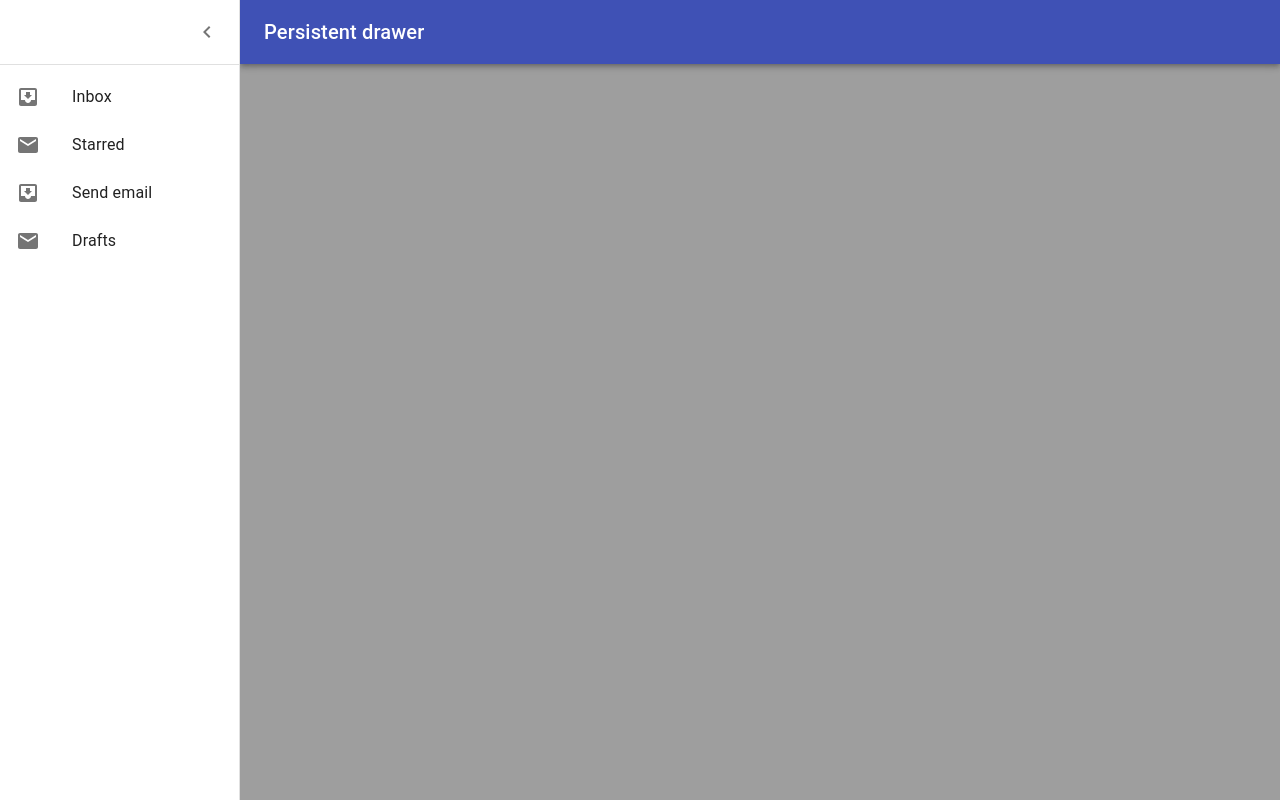
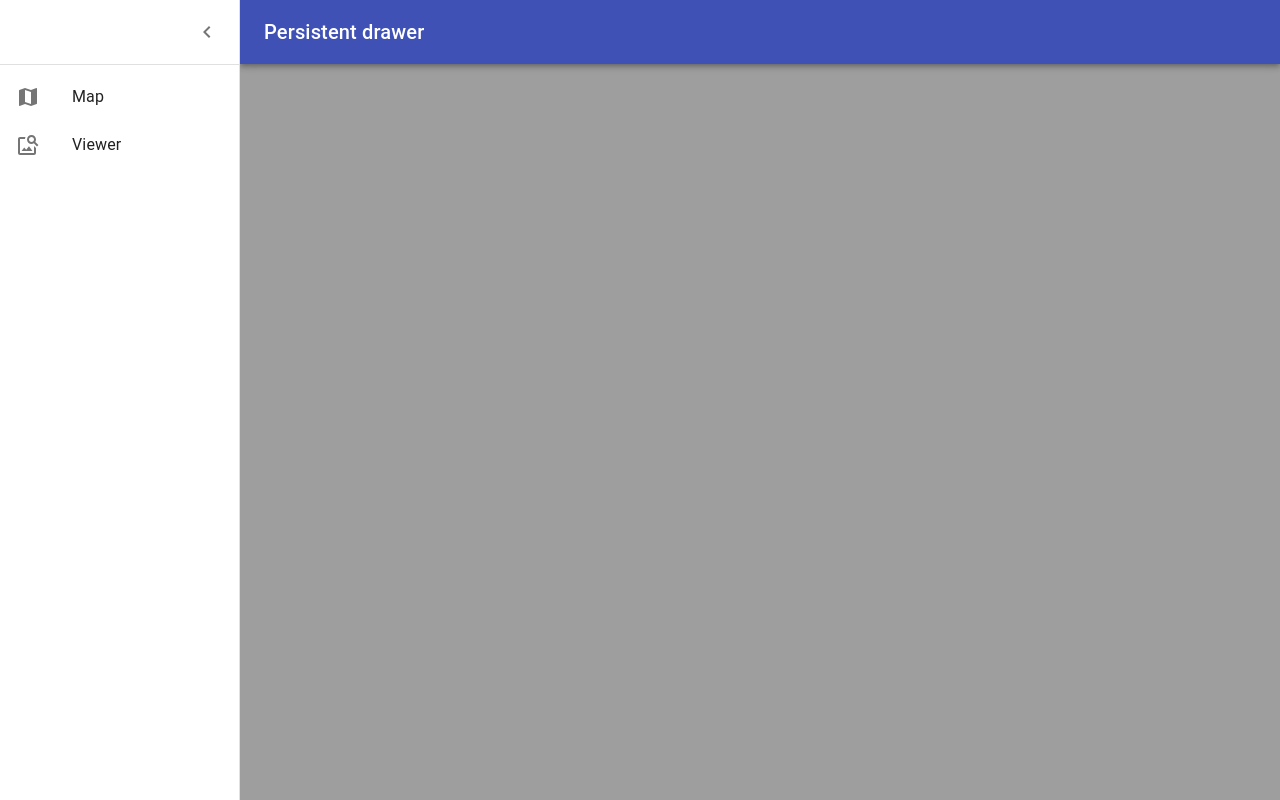
Before and after one commit to quicklikerabbit/react-openlayers-potree, a React (Create React App) app: page / in a window 1280 px wide. Both pictures are taken after a click on the button "open drawer". Built offline with nearby package versions, Linux system fonts and the light colour scheme.

Commit message:
change links in menu

```diff
--- a/src/Components/AppMenu/AppMenu.tsx
+++ b/src/Components/AppMenu/AppMenu.tsx
@@ -15,8 +15,8 @@ import ChevronRightIcon from '@material-ui/icons/ChevronRight';
 import ListItem from '@material-ui/core/ListItem';
 import ListItemIcon from '@material-ui/core/ListItemIcon';
 import ListItemText from '@material-ui/core/ListItemText';
-import InboxIcon from '@material-ui/icons/MoveToInbox';
-import MailIcon from '@material-ui/icons/Mail';
+import MapIcon from '@material-ui/icons/Map';
+import ImageSearchIcon from '@material-ui/icons/ImageSearch';
 
 const drawerWidth = 240;
 
@@ -131,12 +131,14 @@ export default function AppMenu() {
         </div>
         <Divider />
         <List>
-          {['Inbox', 'Starred', 'Send email', 'Drafts'].map((text, index) => (
-            <ListItem button key={text}>
-              <ListItemIcon>{index % 2 === 0 ? <InboxIcon /> : <MailIcon />}</ListItemIcon>
-              <ListItemText primary={text} />
-            </ListItem>
-          ))}
+          <ListItem button key={'Map'}>
+            <ListItemIcon><MapIcon /></ListItemIcon>
+            <ListItemText primary={'Map'} />
+          </ListItem>
+          <ListItem button key={'Viewer'}>
+            <ListItemIcon><ImageSearchIcon /></ListItemIcon>
+            <ListItemText primary={'Viewer'} />
+          </ListItem>
         </List>
       </Drawer>
     </div>
```
